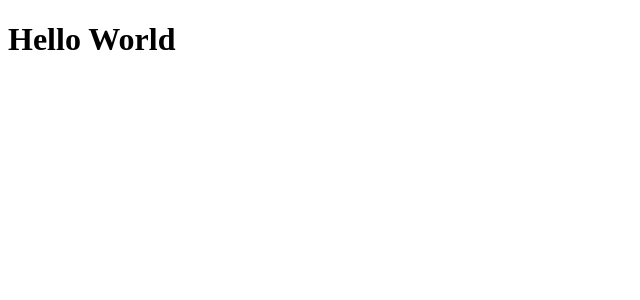
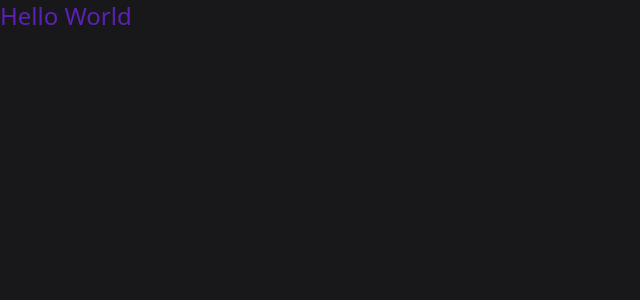
Before and after one commit to fernandaos12/EventPlataform, a React (Vite) app: page / in a window 1280 px wide. Shown: the top 300 px of the page, without its empty margins (0-640 px from the left). Built offline with nearby package versions, Linux system fonts and the light colour scheme.

Commit message:
configurando tailwind

```diff
--- a/src/App.tsx
+++ b/src/App.tsx
@@ -1,7 +1,7 @@
 
 function App() {
   return (
-   <h1>Hello World</h1>
+   <h1 className="text-2xl text-violet-800">Hello World</h1>
   )
 }
 
--- a/src/main.tsx
+++ b/src/main.tsx
@@ -1,6 +1,8 @@
 import React from 'react'
 import ReactDOM from 'react-dom/client'
 import App from './App'
+
+import './styles/global.css';
 
 ReactDOM.createRoot(document.getElementById('root')!).render(
   <React.StrictMode>
--- a/src/styles/global.css
+++ b/src/styles/global.css
@@ -1,3 +1,11 @@
 @tailwind base;
 @tailwind components;
 @tailwind utilities;
+
+.title{
+    @apply text-5xl font-bold text-violet-700;
+}
+
+body{
+    @apply bg-zinc-900 text-zinc-100;
+}
```
